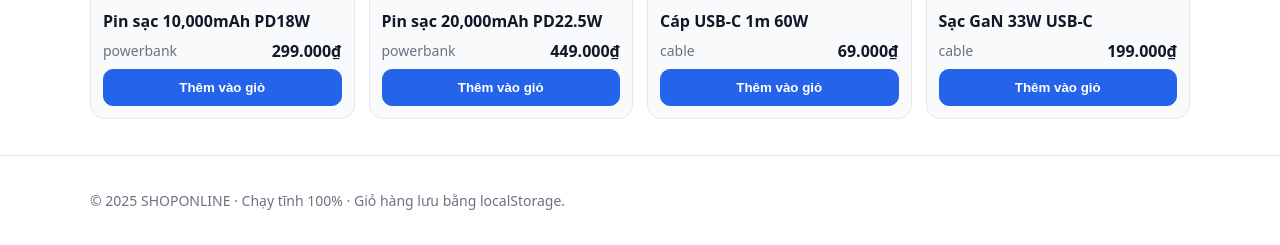
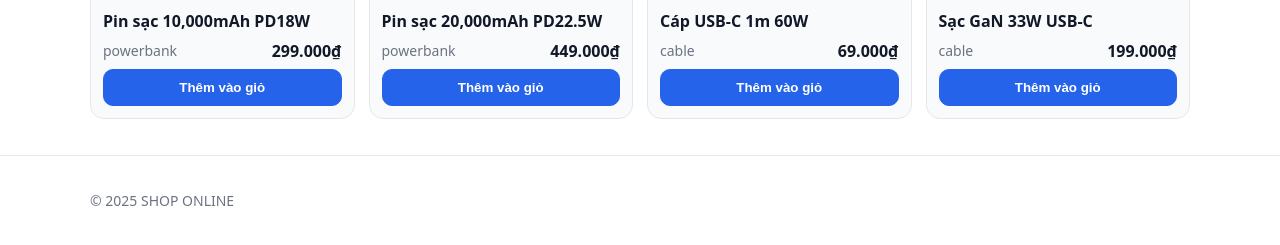
Before and after one commit to datdev06/shop-24h, a plain HTML site: page index.html in a window 1280 px wide. Shown: the part 658-903 px from the top of the page. Drawn offline with Linux system fonts and the light colour scheme.

Commit message:
Update index.html

```diff
--- a/index.html
+++ b/index.html
@@ -46,7 +46,7 @@
 
   <footer class="site-footer">
     <div class="container footer-inner">
-      <p>© 2025 SHOPONLINE · Chạy tĩnh 100% · Giỏ hàng lưu bằng localStorage.</p>
+      <p>© 2025 SHOP ONLINE</p>
     </div>
   </footer>
 </body>
```
